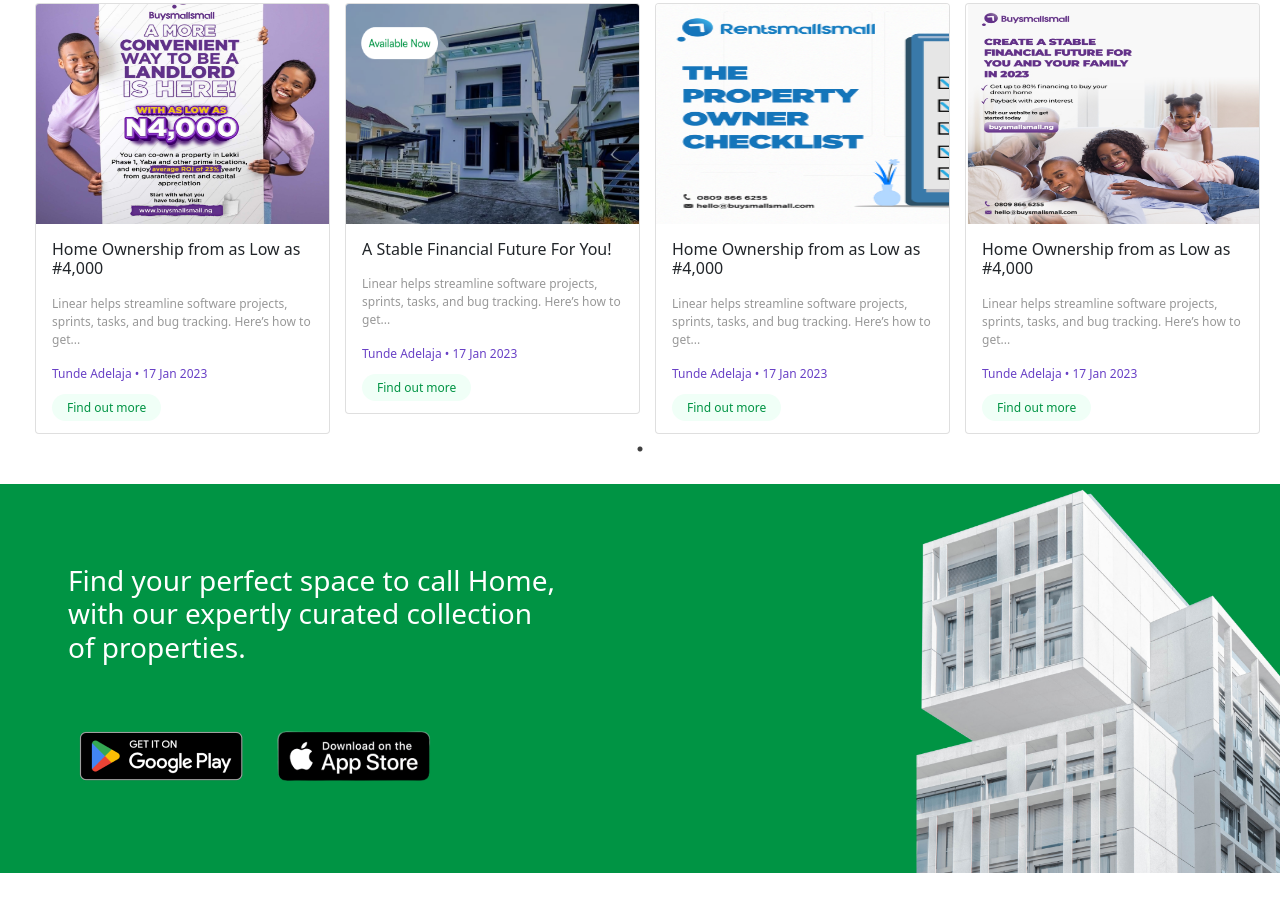
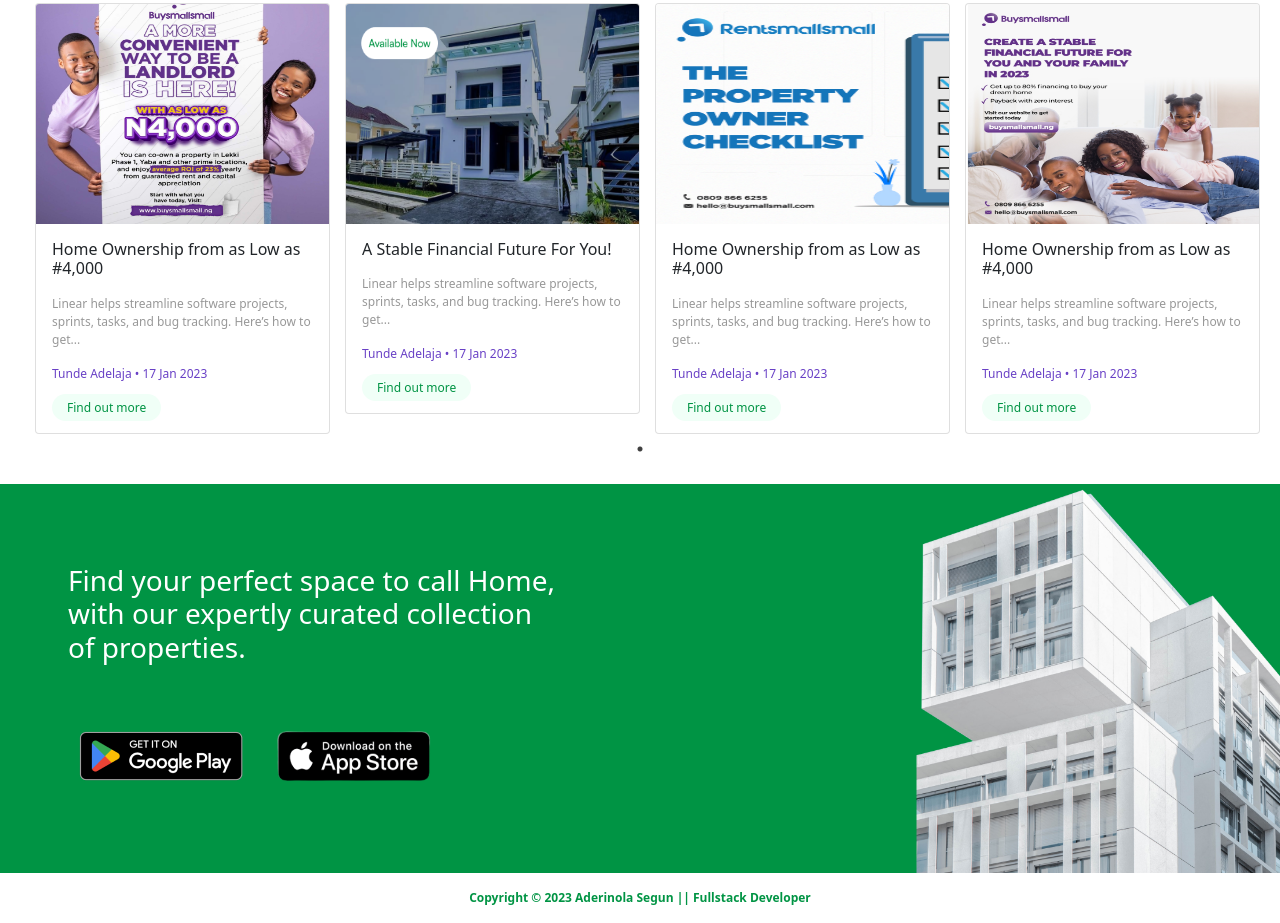
Before and after one commit to segun-aderinola/smallsmall, a website: page index.html in a window 1280 px wide. Shown: the part 4176-5099 px from the top of the page. Before the commit the page ends 5049 px from the top, so only its background shows below. Drawn offline with nearby package versions, Linux system fonts and the light colour scheme.

Commit message:
created files

```diff
--- a/index.html
+++ b/index.html
@@ -686,8 +686,10 @@
       <div class="col-lg-6" style="background: url('./assets/images/House 1.png');background-repeat: no-repeat;background-size: contain;background-position: right;">
         <!-- <img src="" style="" class="img-fluid" alt="img" /> -->
       </div>
-
     </div>
+      <div class="bg-white text-center pt-3 pb-3 primary-color" style="font-weight: 700;">
+        Copyright &copy; <span id="date"></span> Aderinola Segun || Fullstack Developer
+      </div>
 
 </main>
 
@@ -739,6 +741,10 @@ $(".slider").slick({
   ]
 
 });
+
+let dat = new Date();
+
+$("#date").html(dat.getFullYear());
 });
 </script>
 </body>
```
Also changed, not shown: 1 other file.
